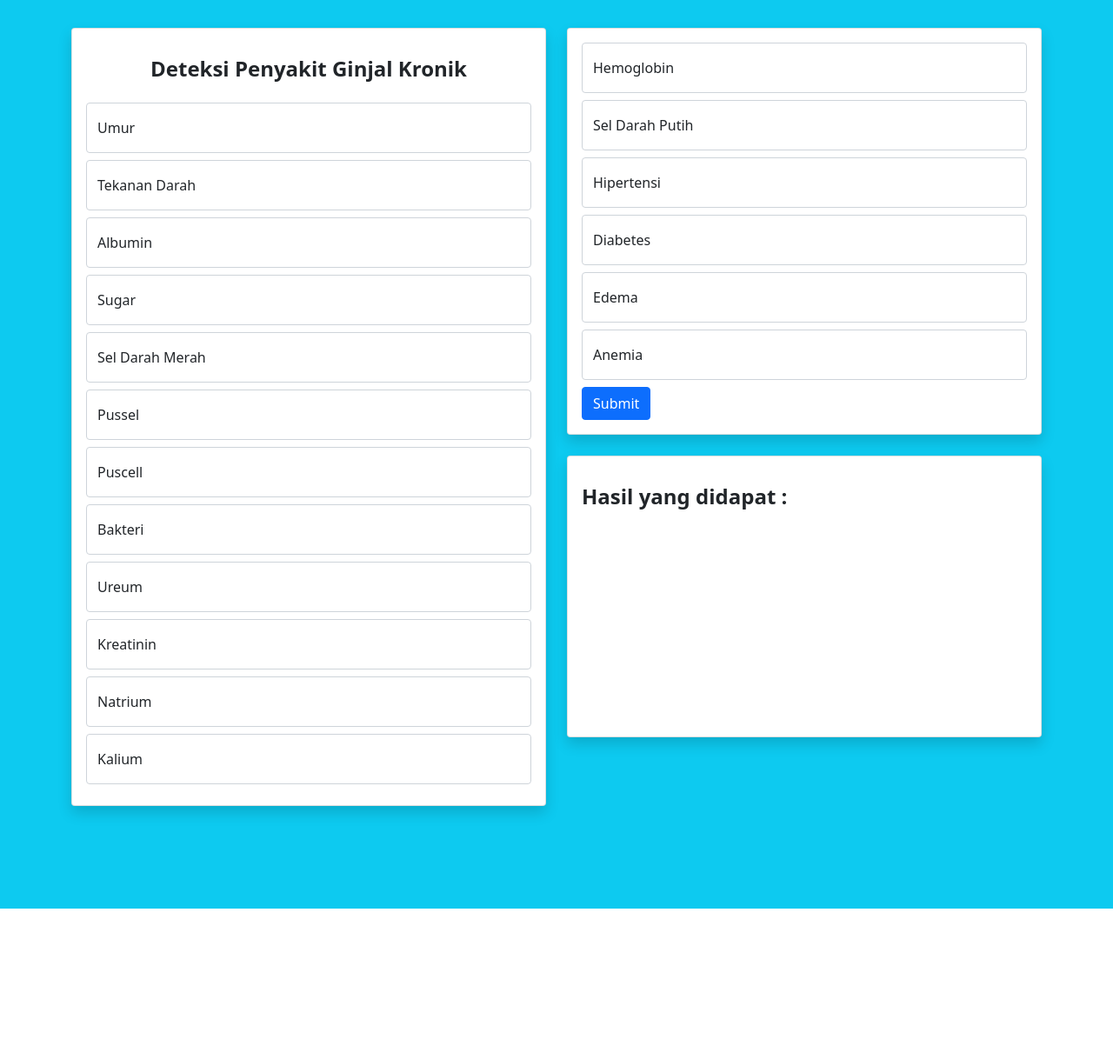
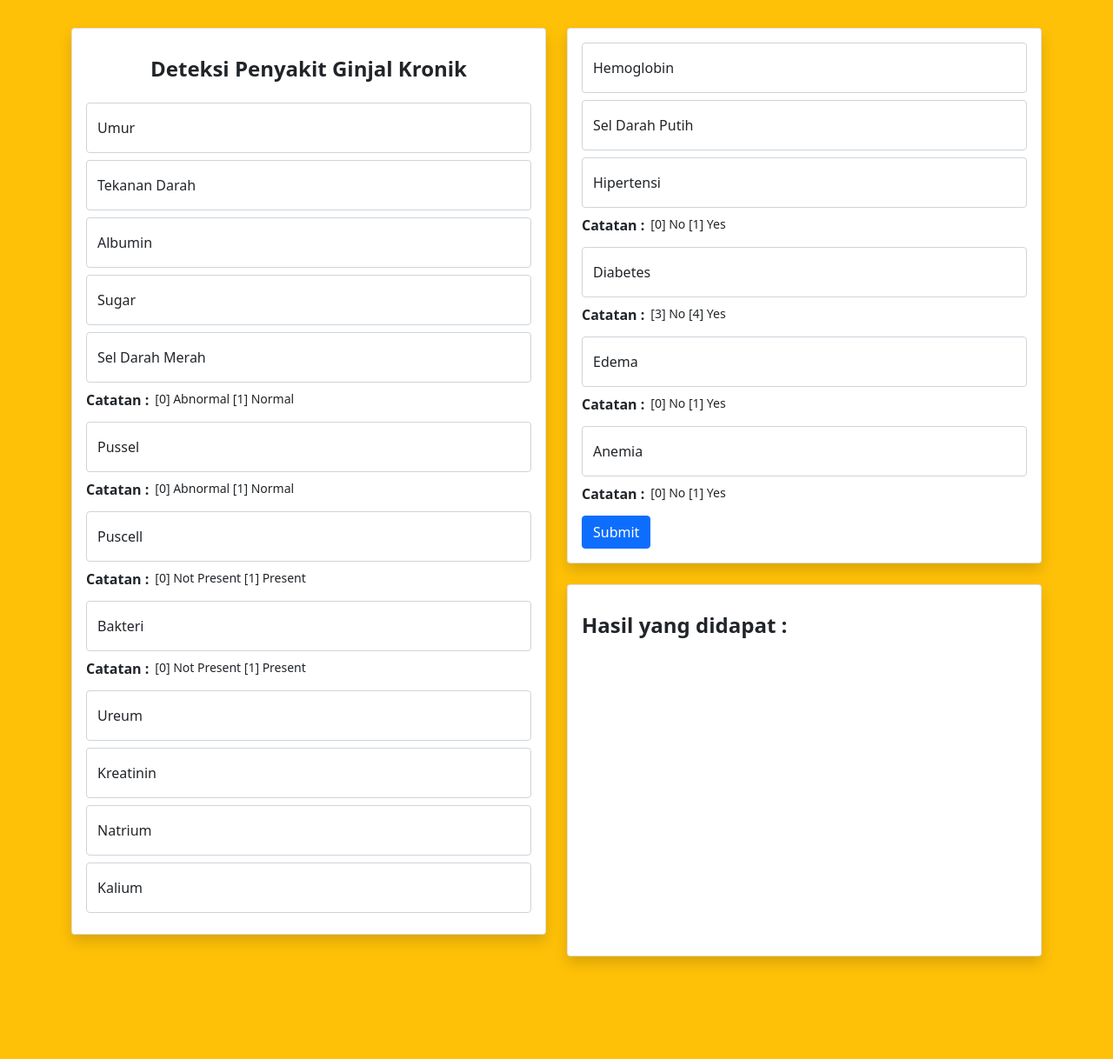
Before and after one commit to BroBonjol/KlasifikasiGinjalKronik, a Flask app: page / in a window 1280 px wide. Shown: the whole page at 87% size. Before the commit the page ends 1045 px from the top, so only its background shows below. Run offline with Flask 2, Linux system fonts and the light colour scheme.

Commit message:
project aas datmin

```diff
--- a/templates/index.html
+++ b/templates/index.html
@@ -14,7 +14,7 @@
 
 </head>
 
-<body class="bg-info">
+<body class="bg-warning">
 	<div class="container">
 		<div class="row justify-content-center" style="margin-top: 2rem; margin-bottom: 6.4rem;">
 			<div class="col-md-6 mb-3">
@@ -47,20 +47,60 @@
 									name="sel_darah_merah">
 								<label for="seldarahmerah">Sel Darah Merah</label>
 							</div>
+							<div class="input-group">
+								<label class="fw-bold">Catatan : </label>
+									<small>
+								 		<ul class="ms-2 list-unstyled">
+								  			<li>[0] Abnormal
+								   				[1] Normal
+								  			</li>
+								 		</ul>
+									</small>
+							</div>
 							<div class="form-floating mb-2">
 								<input type="text" id="pussel" placeholder="Pussel" class="form-control"
 									name="pussel">
 								<label for="pussel">Pussel</label>
+							</div>
+							<div class="input-group">
+								<label class="fw-bold">Catatan : </label>
+									<small>
+								 		<ul class="ms-2 list-unstyled">
+								  			<li>[0] Abnormal
+								   				[1] Normal
+								  			</li>
+								 		</ul>
+									</small>
 							</div>
 							<div class="form-floating mb-2">
 								<input type="text" id="puscell" placeholder="Puscell" class="form-control"
 									name="puscell">
 								<label for="puscell">Puscell</label>
 							</div>
+							<div class="input-group">
+								<label class="fw-bold">Catatan : </label>
+									<small>
+								 		<ul class="ms-2 list-unstyled">
+								  			<li>[0] Not Present
+								   				[1] Present
+								  			</li>
+								 		</ul>
+									</small>
+							</div>
 							<div class="form-floating mb-2">
 								<input type="text" id="bakteri" placeholder="Bakteri" class="form-control"
 									name="bakteri">
 								<label for="bakteri">Bakteri</label>
+							</div>
+							<div class="input-group">
+								<label class="fw-bold">Catatan : </label>
+									<small>
+								 		<ul class="ms-2 list-unstyled">
+								  			<li>[0] Not Present
+								   				[1] Present
+								  			</li>
+								 		</ul>
+									</small>
 							</div>
                             <div class="form-floating mb-2">
 								<input type="text" id="ureum" placeholder="Ureum" class="form-control"
@@ -104,26 +144,66 @@
 									name="hipertensi">
 								<label for="hipertensi">Hipertensi</label>
 							</div>
+							<div class="input-group">
+								<label class="fw-bold">Catatan : </label>
+									<small>
+								 		<ul class="ms-2 list-unstyled">
+								  			<li>[0] No
+								   				[1] Yes
+								  			</li>
+								 		</ul>
+									</small>
+							</div>
 							<div class="form-floating mb-2">
 								<input type="text" id="diabetes" placeholder="Diabetes" class="form-control"
 									name="diabetes">
 								<label for="diabetes">Diabetes</label>
+							</div>
+							<div class="input-group">
+								<label class="fw-bold">Catatan : </label>
+									<small>
+								 		<ul class="ms-2 list-unstyled">
+								  			<li>[3] No
+								   				[4] Yes
+								  			</li>
+								 		</ul>
+									</small>
 							</div>
 							<div class="form-floating mb-2">
 								<input type="text" id="edema" placeholder="Edema" class="form-control"
 									name="edema">
 								<label for="edema">Edema</label>
 							</div>
+							<div class="input-group">
+								<label class="fw-bold">Catatan : </label>
+									<small>
+								 		<ul class="ms-2 list-unstyled">
+								  			<li>[0] No
+								   				[1] Yes
+								  			</li>
+								 		</ul>
+									</small>
+							</div>
 							<div class="form-floating mb-2">
 								<input type="text" id="anemia" placeholder="Anemia" class="form-control"
 									name="anemia">
 								<label for="anemia">Anemia</label>
 							</div>
+							<div class="input-group">
+								<label class="fw-bold">Catatan : </label>
+									<small>
+								 		<ul class="ms-2 list-unstyled">
+								  			<li>[0] No
+								   				[1] Yes
+								  			</li>
+								 		</ul>
+									</small>
+							</div>
 							<button class="btn btn-primary" type="submit">Submit</button>
 						</form>
 					</div>
 				</div>
-                <div class="card shadow mt-4" style="min-height: 40.5vh;">
+                <div class="card shadow mt-4" style="min-height: 53.5vh;">
                     <div class="card-body">
                         <h4 class="fw-bold my-3 mb-4">Hasil yang didapat :</h4>
                         <h4 class="text-center">{{ prediction }}</h4>
```
